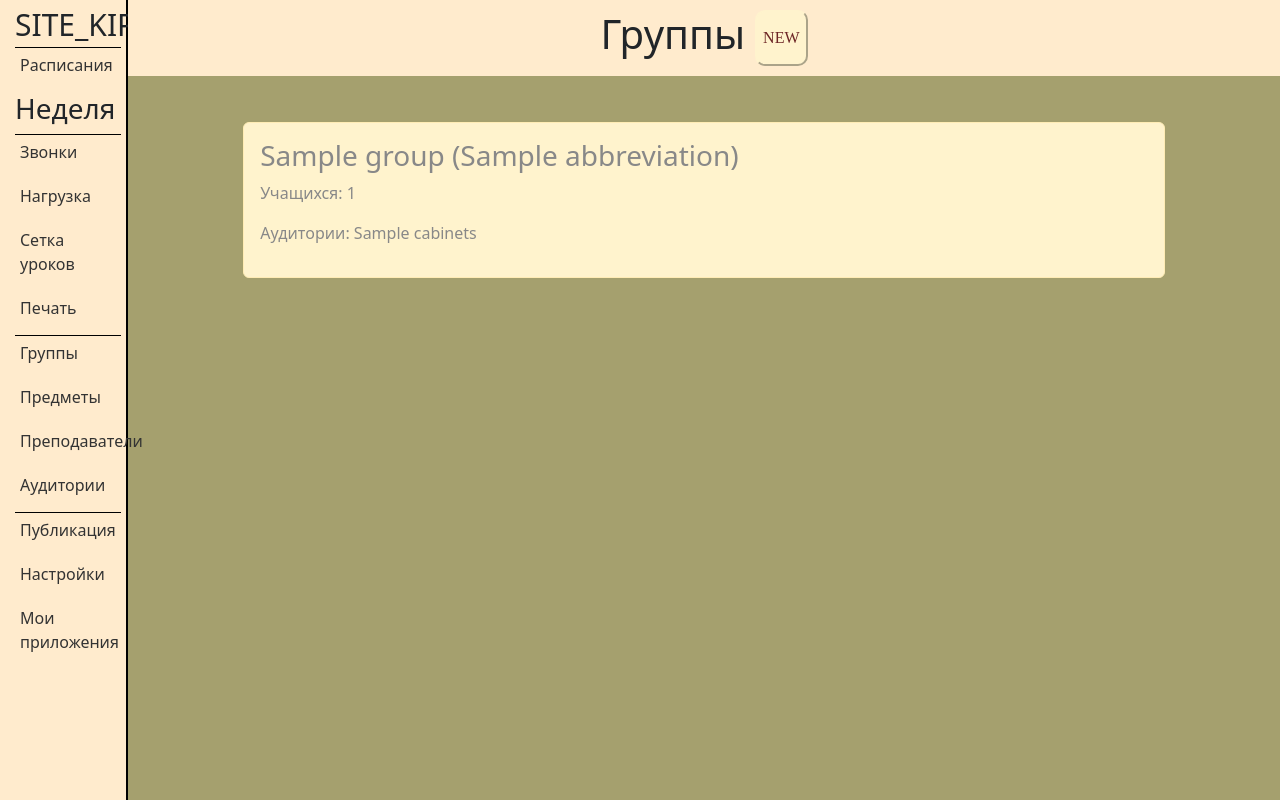
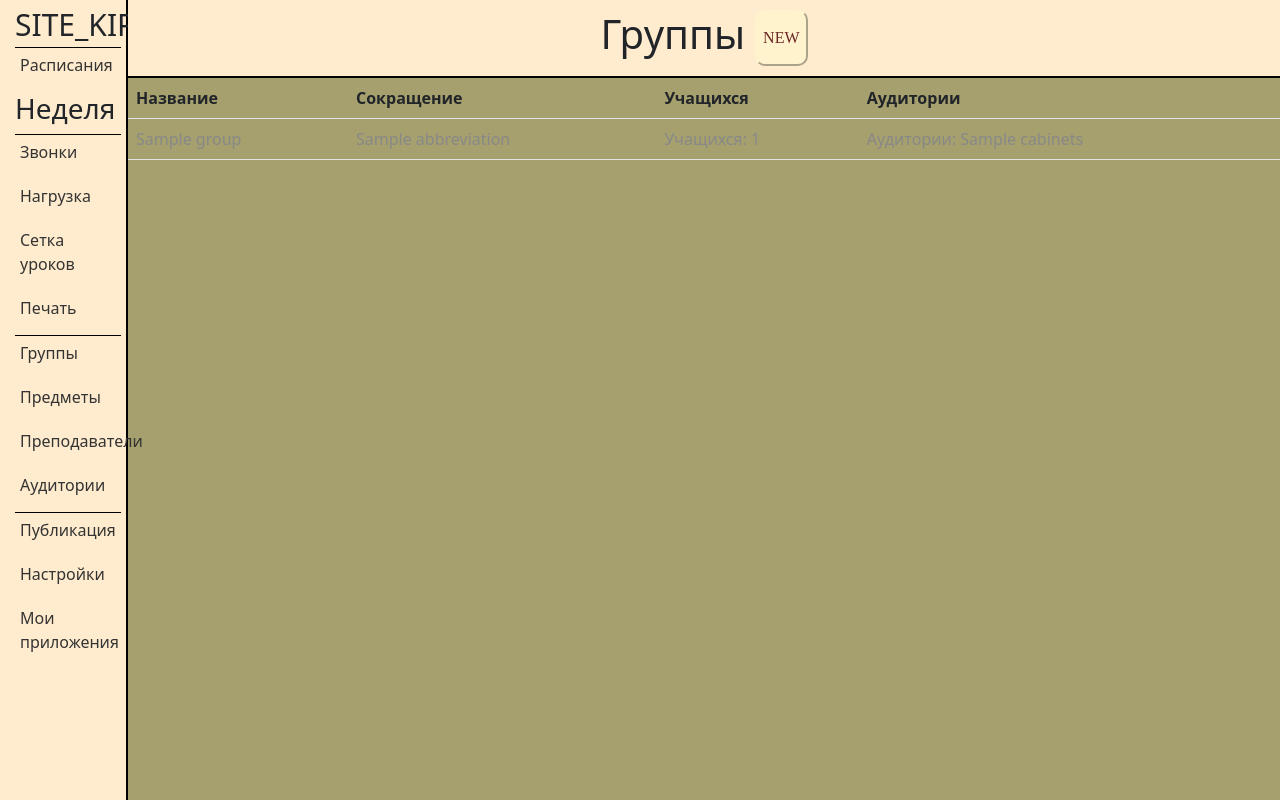
Before and after one commit to rokman87/KIPO_SITE, a Django app: template applications/templates/applications/groups.html in a window 1280 px wide. Run offline with Django 4.2, Linux system fonts and the light colour scheme; the template is opened without the code that fills it: most values are stand-ins (such as "Sample title", 1, 10 or a date in 2020); form fields are guessed from the names that the template uses.

Commit message:
Output of information by tables

```diff
--- a/applications/static/applications/css/main.css
+++ b/applications/static/applications/css/main.css
@@ -3,9 +3,9 @@ header {
     display: flex;
     justify-content: center;
     min-width: 100%;
-    margin-bottom: 4%;
     background-color: blanchedalmond;
     padding: 10px 0px 10px 0px;
+    border-bottom: 2px solid black;
 }
 
 
--- a/applications/templates/applications/groups.html
+++ b/applications/templates/applications/groups.html
@@ -32,15 +32,26 @@
         <button class="popup-btn" id="open_pop_up">NEW</button>
     </header>
 
-    <div class="output">
+   <table class="table">
+    <thead>
+        <tr>
+            <th>Название</th>
+            <th>Сокращение</th>
+            <th>Учащихся</th>
+            <th>Аудитории</th>
+        </tr>
+    </thead>
+    <tbody>
         {% for el in groups %}
-        <div class="alert alert-warning">
-            <h3 style='color:{{ el.color }};'>{{ el.title }} ({{ el.abbreviation }})</h3>
-            <p style='color:{{ el.color }};'>Учащихся: {{ el.students_count }}</p>
-            <p style='color:{{ el.color }};'>Аудитории: {{ el.cabinets }}</p>
-        </div>
+        <tr>
+            <td style="color: {{ el.color }}">{{ el.title }}</td>
+            <td style="color: {{ el.color }}">{{ el.abbreviation }}</td>
+            <td style="color: {{ el.color }}">Учащихся: {{ el.students_count }}</td>
+            <td style="color: {{ el.color }}">Аудитории: {{ el.cabinets }}</td>
+        </tr>
         {% endfor %}
-    </div>
+    </tbody>
+</table>
 </div>
 
 {% endblock %}
```
Also changed, not shown: applications/templates/applications/cabinets.html (+18 -7 lines), applications/templates/applications/subjects.html (+16 -6 lines), applications/templates/applications/teachers.html (+24 -16 lines), db.sqlite3.
